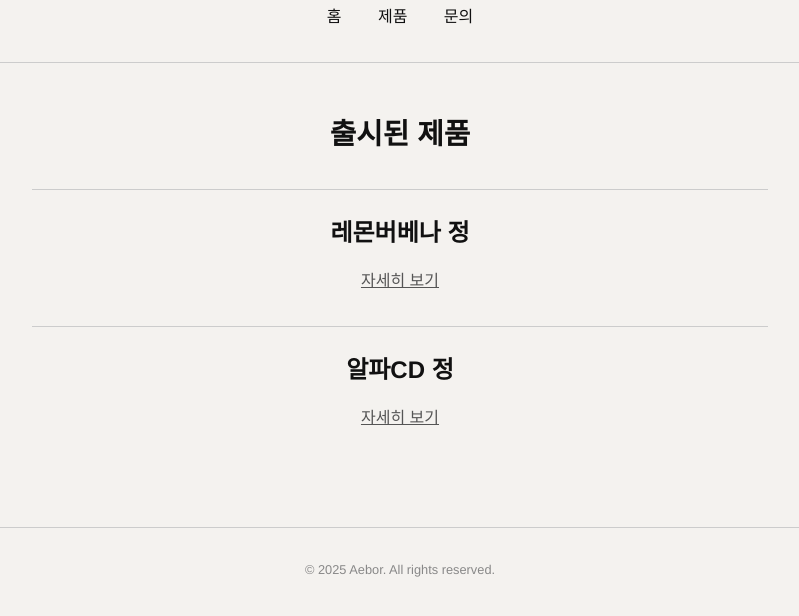
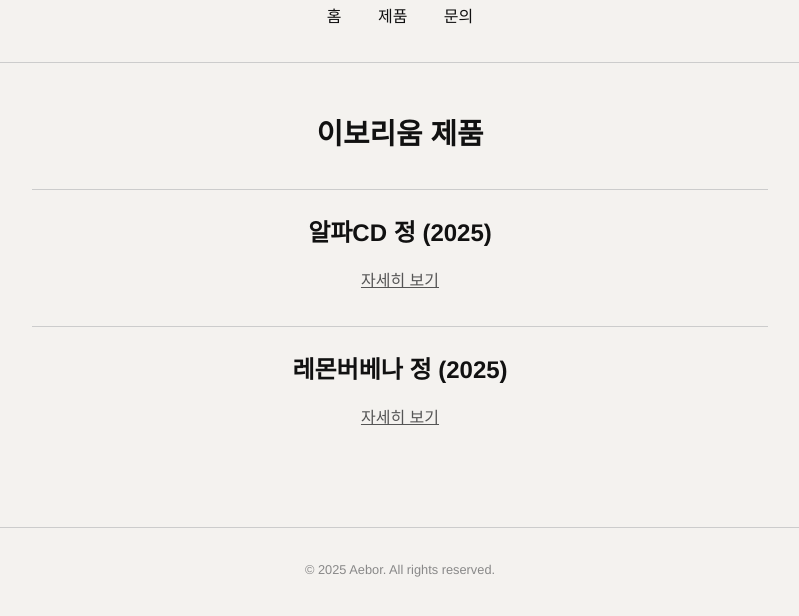
Before and after one commit to Arioniums/aebor, a plain HTML site: page products/index.html in a window 1280 px wide. Shown: the part 108-724 px from the top of the page, without its empty margins (240-1039 px from the left). Drawn offline with Linux system fonts and the light colour scheme.

Commit message:
removed naver store links, changed product orders

```diff
--- a/products/index.html
+++ b/products/index.html
@@ -21,17 +21,17 @@
   </header>
 
   <main>
-    <h2>출시된 제품</h2>
+    <h2>이보리움 제품</h2>
     <div class="product-list">
       <div class="product">
-        <h3>레몬버베나 정</h3>
+        <h3>알파CD 정 (2025)</h3>
+        <p></p>
+        <a href="product2.html">자세히 보기</a>
+      </div>
+      <div class="product">
+        <h3>레몬버베나 정 (2025)</h3>
         <p></p>
         <a href="product1.html">자세히 보기</a>
-      </div>
-      <div class="product">
-        <h3>알파CD 정</h3>
-        <p></p>
-        <a href="product2.html">자세히 보기</a>
       </div>
     </div>
   </main>
```
Also changed, not shown: products/product1.html (+0 -7 lines), products/product2.html (+0 -7 lines).
